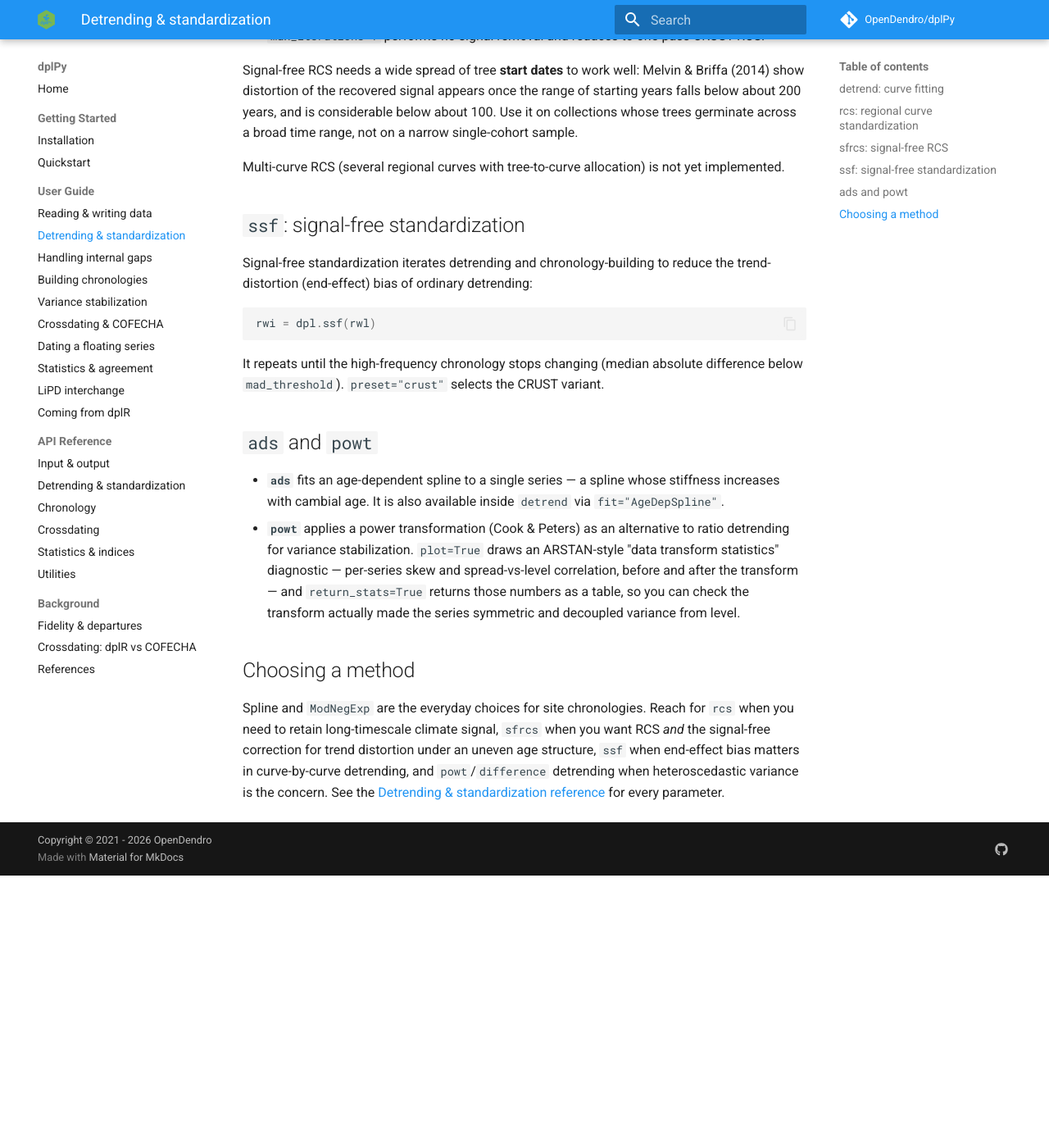
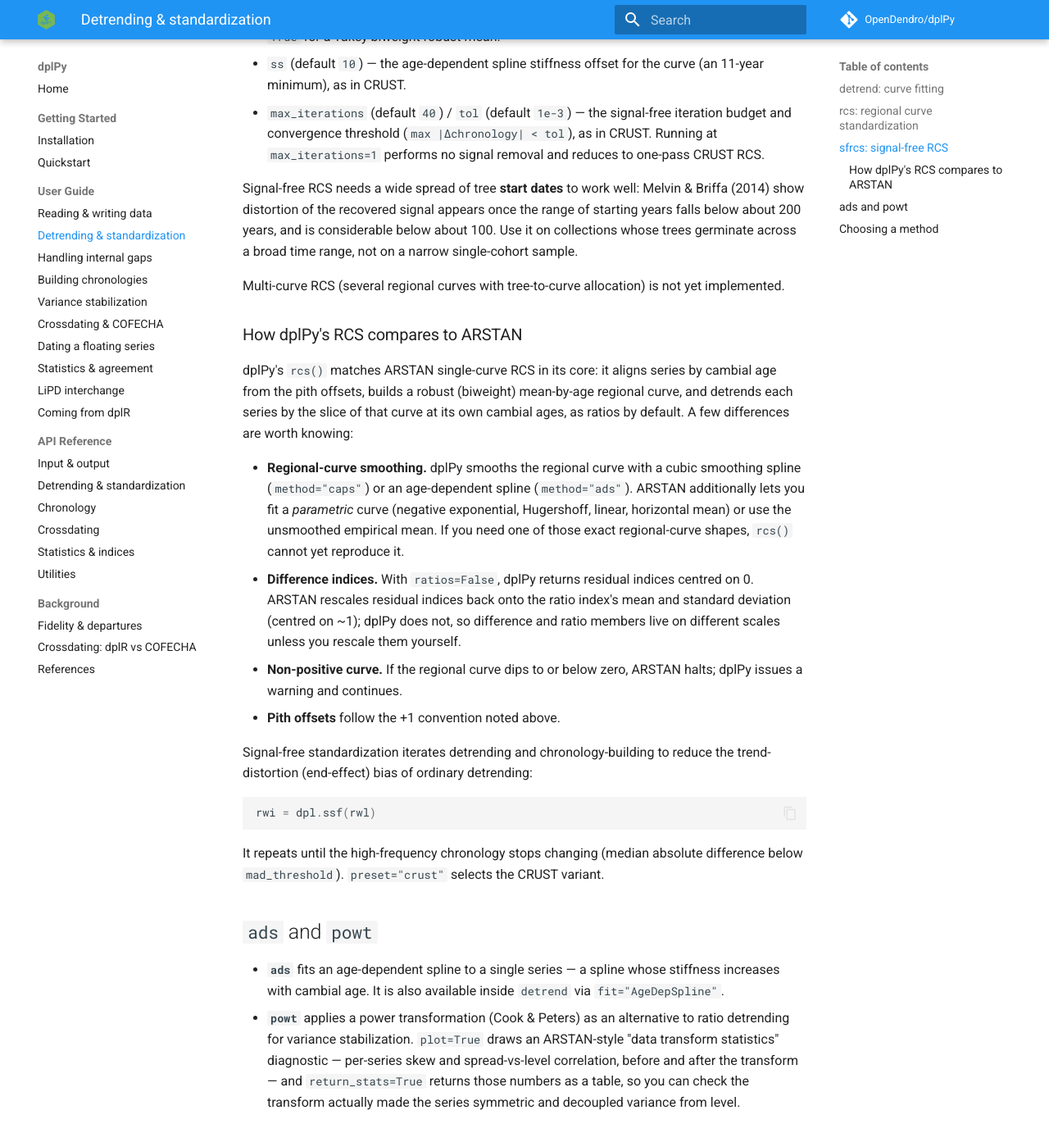
Before and after one commit to OpenDendro/dplPy, an MkDocs documentation site: the page built from docs/guide/detrending-standardization.md, in a window 1280 px wide and 1400 px high, scrolled down 3081 px. Shown: the top 1393 px of the window at 82% size. Built offline with MkDocs 1.6.1 and Material for MkDocs 9.7.7, drawn with Linux system fonts in a browser that asks for light colours; comment, search, counter and statistics services are not loaded; before the commit the page ends 4149 px from its top, so only the background shows below that; some of the changed text lies outside the part shown.

Commit message:
document dpl.rcs() vs ARSTAN differences and now warn on non-positive regional curve

```diff
--- a/docs/guide/detrending-standardization.md
+++ b/docs/guide/detrending-standardization.md
@@ -98,6 +98,14 @@ rwi = dpl.rcs(rwl, po=pith_offsets, biweight=True)
 `po` is a pith-offset table (see [`po_to_wc`/`wc_to_po`](../reference/utilities.md)).
 `preset="crust"` builds the regional curve the CRUST way (Melvin & Briffa 2014).
 
+!!! note "Pith-offset convention"
+
+    dplPy's `pith_offset` is the **cambial age of the first measured ring**
+    (`1` = the pith is present). This is ARSTAN's `nshft` (the number of years
+    *missing* between pith and first ring) **plus one**. If you reuse a pith-offset
+    file written for ARSTAN, add 1 to each value first. With no `po` given, dplPy
+    assumes `pith_offset = 1` for every series.
+
 ## `sfrcs`: signal-free RCS
 
 Ordinary RCS builds one regional curve and detrends every series by it, but when
@@ -136,7 +144,25 @@ narrow single-cohort sample.
 Multi-curve RCS (several regional curves with tree-to-curve allocation) is not yet
 implemented.
 
-## `ssf`: signal-free standardization
+### How dplPy's RCS compares to ARSTAN
+
+dplPy's `rcs()` matches ARSTAN single-curve RCS in its core: it aligns series by
+cambial age from the pith offsets, builds a robust (biweight) mean-by-age regional
+curve, and detrends each series by the slice of that curve at its own cambial ages,
+as ratios by default. A few differences are worth knowing:
+
+- **Regional-curve smoothing.** dplPy smooths the regional curve with a cubic
+  smoothing spline (`method="caps"`) or an age-dependent spline (`method="ads"`).
+  ARSTAN additionally lets you fit a *parametric* curve (negative exponential,
+  Hugershoff, linear, horizontal mean) or use the unsmoothed empirical mean. If you
+  need one of those exact regional-curve shapes, `rcs()` cannot yet reproduce it.
+- **Difference indices.** With `ratios=False`, dplPy returns residual indices
+  centred on 0. ARSTAN rescales residual indices back onto the ratio index's mean
+  and standard deviation (centred on ~1); dplPy does not, so difference and ratio
+  members live on different scales unless you rescale them yourself.
+- **Non-positive curve.** If the regional curve dips to or below zero, ARSTAN
+  halts; dplPy issues a warning and continues.
+- **Pith offsets** follow the +1 convention noted above.
 
 Signal-free standardization iterates detrending and chronology-building to reduce
 the trend-distortion (end-effect) bias of ordinary detrending:
```
Also changed, not shown: CHANGELOG.md (+11 -0 lines), 2 other files.
